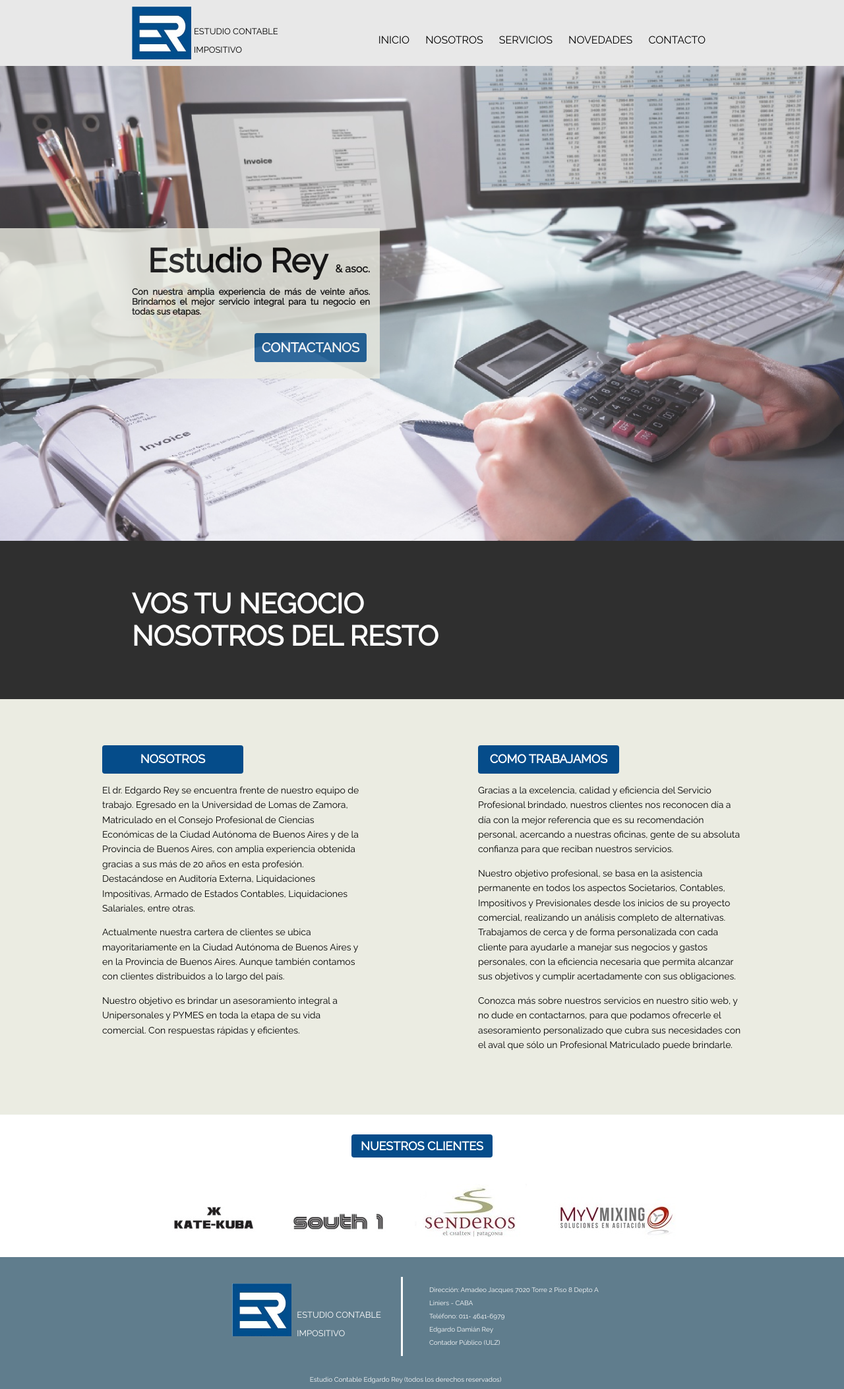
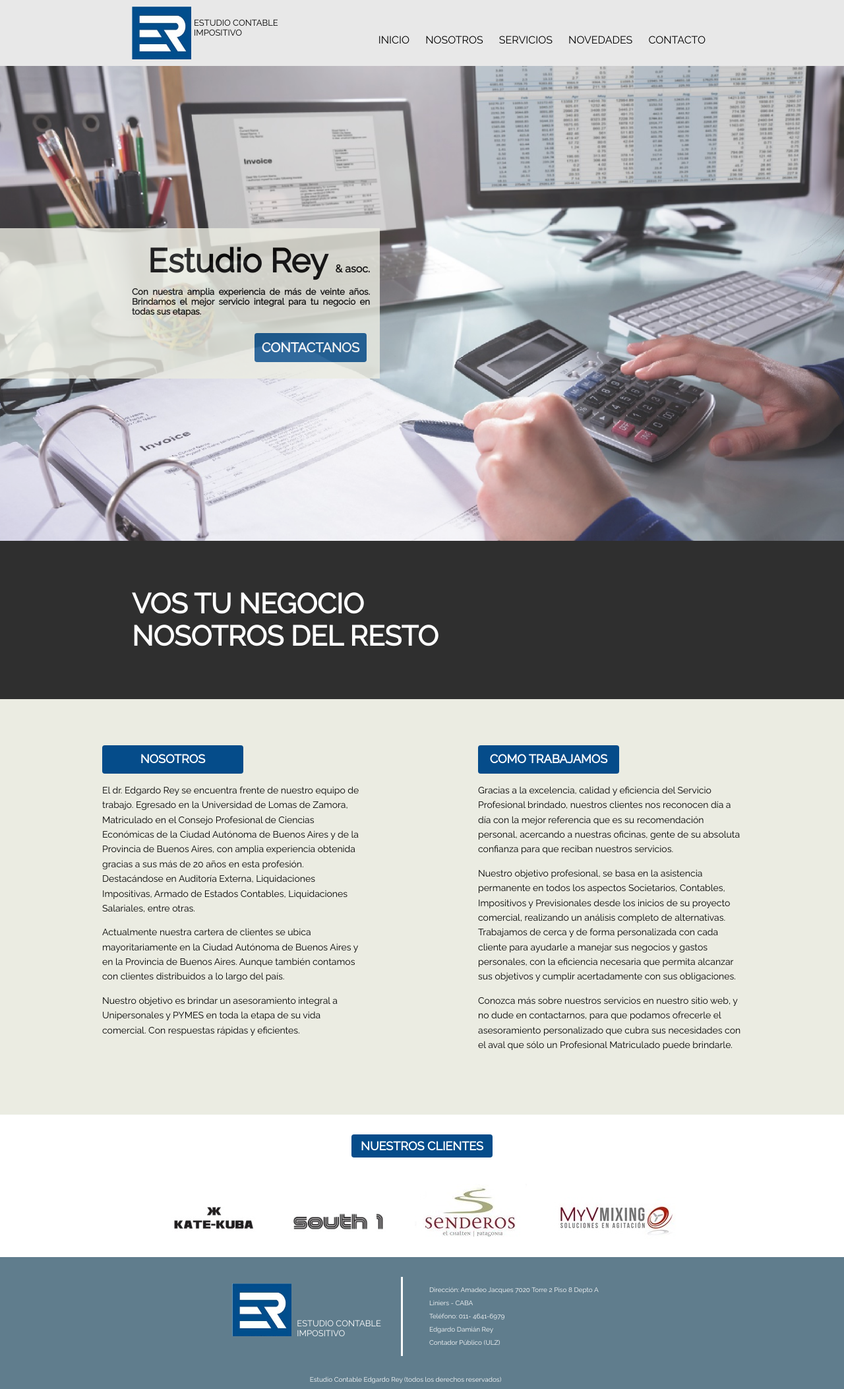
Before and after one commit to jonasreyumer/Desafio-Final, a website: page index.html in a window 1280 px wide. Shown: the whole page at 66% size. Drawn offline with Linux system fonts and the light colour scheme.

Commit message:
CHANGES, contenido

```diff
--- a/index.html
+++ b/index.html
@@ -15,10 +15,12 @@
 <body>
 	<div class="top">
 		<div class="toplogo">
-			<img src="imgs/logo.jpg" alt="logo" id="logo" />
+			<div class="logo">
+				<img src="imgs/logo.jpg" alt="logo" id="logo" />
+			</div>
 			<div class="asidelogo">
-				<p>ESTUDIO CONTABLE</p>
-				<p>IMPOSITIVO</p>
+				<p id="al1">ESTUDIO CONTABLE</p>
+				<p id="al2">IMPOSITIVO</p>
 			</div>
 		</div>
 		<div class="menu">
@@ -85,8 +87,8 @@
 			<div class="downlogo">
 				<img src="imgs/logo.jpg" alt="logo" id="logo2" />
 				<div class="asidelogo">
-					<p>ESTUDIO CONTABLE</p>
-					<p>IMPOSITIVO</p>
+					<p id="al1">ESTUDIO CONTABLE</p>
+					<p id="al2">IMPOSITIVO</p>
 				</div>
 			</div>
 			<div class="downinfo">
```
Also changed, not shown: scss/css.scss (line endings or trailing spaces), servicios.html (indentation only).
